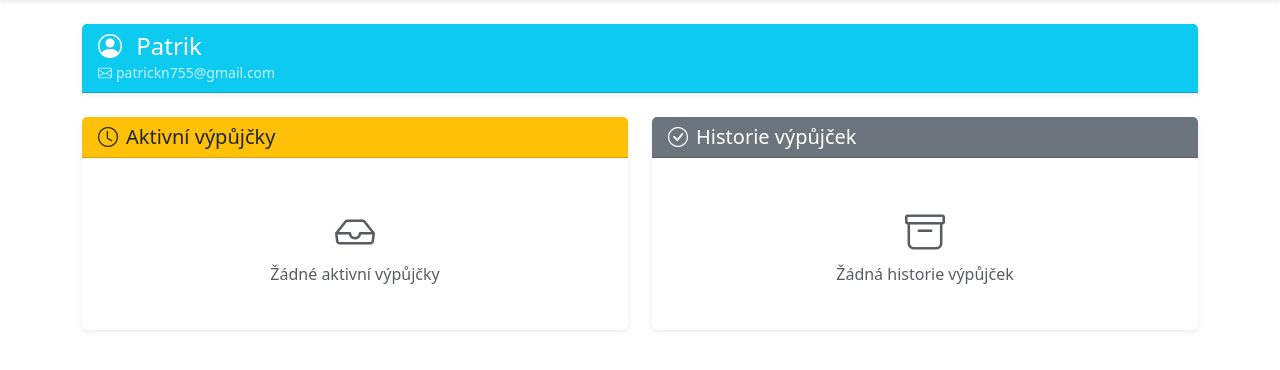
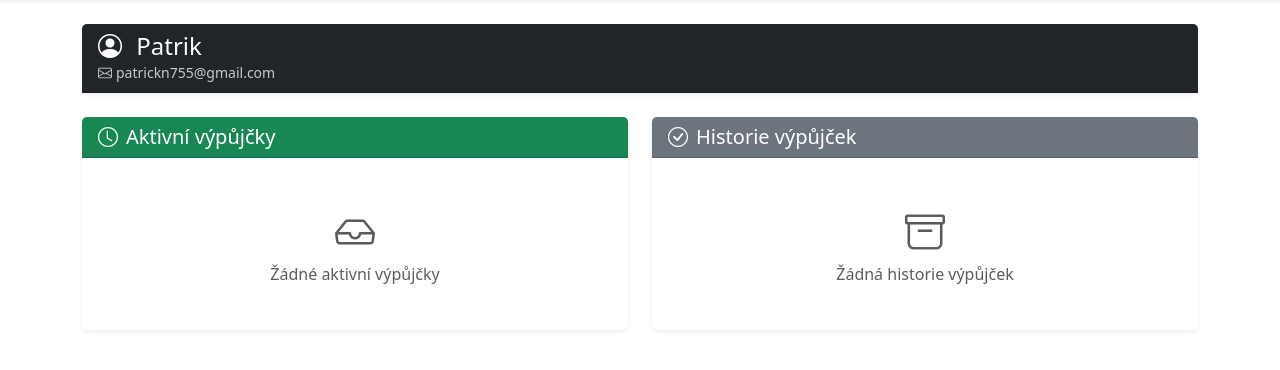
Before and after one commit to elchupacabra666/knihovni-system, a PHP site: page /loans.php?user=11 in a window 1280 px wide. Shown: the part 102-472 px from the top of the page. Run offline with PHP 8.4, Linux system fonts and the light colour scheme; a user stored in the database is signed in; data comes from the database, SQL or seed files in the repository; data that the repository does not hold is empty.

Commit message:
Edited loans styles

```diff
--- a/loans.php
+++ b/loans.php
@@ -56,7 +56,7 @@
 ?>
 
 <div class="card shadow-sm border-0 mb-4">
-    <div class="card-header bg-info text-white">
+    <div class="card-header bg-dark text-white">
         <h4 class="card-title mb-0">
             <i class="bi bi-person-circle me-2"></i>
             <?php echo htmlspecialchars($name); ?>
@@ -70,7 +70,7 @@
 <div class="row">
     <div class="col-lg-6 mb-4">
         <div class="card shadow-sm border-0">
-            <div class="card-header bg-warning text-dark">
+            <div class="card-header bg-success text-white">
                 <h5 class="card-title mb-0">
                     <i class="bi bi-clock me-2"></i>Aktivní výpůjčky
                 </h5>
```
